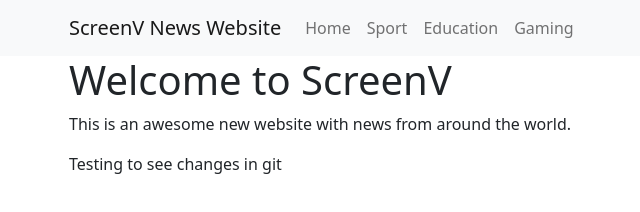
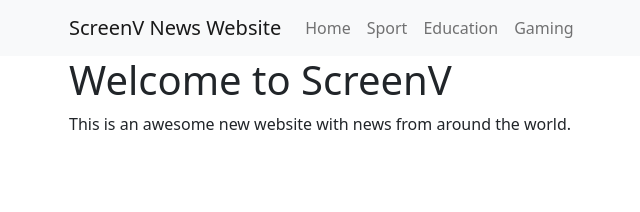
Before and after one commit to CallumSuffolkUni/WebDevelopment-Repository, a plain HTML site: page IWD-Projects/in-class/index.html in a window 1280 px wide. Shown: the whole page, without its empty margins (13-653 px from the left). Drawn offline with nearby package versions, Linux system fonts and the light colour scheme.

Commit message:
Deleted Test Text

```diff
--- a/IWD-Projects/in-class/index.html
+++ b/IWD-Projects/in-class/index.html
@@ -35,7 +35,6 @@
     <div class="container">
         <h1>Welcome to ScreenV</h1>
         <p>This is an awesome new website with news from around the world.</p>
-        <p>Testing to see changes in git</p>
     </div>
 
     <script src="https.//cdn.jsdelivr.net/npm/bootstrap@5.2.0/dist/js/bootstrap.bundle.min.js"></script>
```
